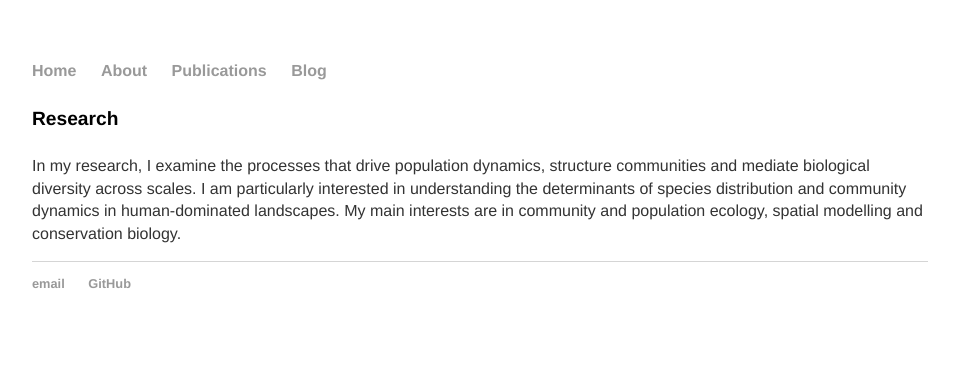
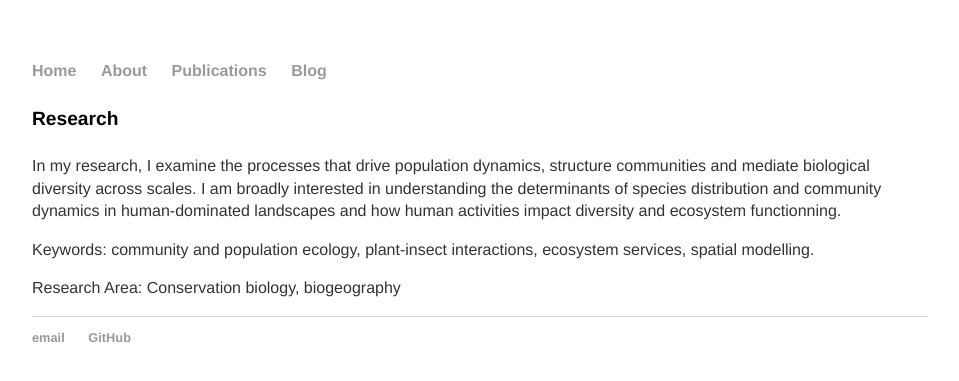
Before and after one commit to RetoSchmucki/RetoSchmucki.github.io, a Jekyll site: the page built from about/index.md, in a window 1280 px wide. Shown: the top 381 px of the page, without its empty margins (160-1119 px from the left). Built offline with Jekyll 4.4.1, drawn with Linux system fonts in a browser that asks for light colours.

Commit message:
add keywords and update research

```diff
--- a/about/index.md
+++ b/about/index.md
@@ -6,4 +6,8 @@ description: Reto Schmucki - community ecologist
 
 #### Research
 
-In my research, I examine the processes that drive population dynamics, structure communities and mediate biological diversity across scales. I am particularly interested in understanding the determinants of species distribution and community dynamics in human-dominated landscapes. My main interests are in community and population ecology, spatial modelling and conservation biology.
+In my research, I examine the processes that drive population dynamics, structure communities and mediate biological diversity across scales. I am broadly interested in understanding the determinants of species distribution and community dynamics in human-dominated landscapes and how human activities impact diversity and ecosystem functionning.
+
+Keywords: community and population ecology, plant-insect interactions, ecosystem services, spatial modelling.
+
+Research Area: Conservation biology, biogeography
```
